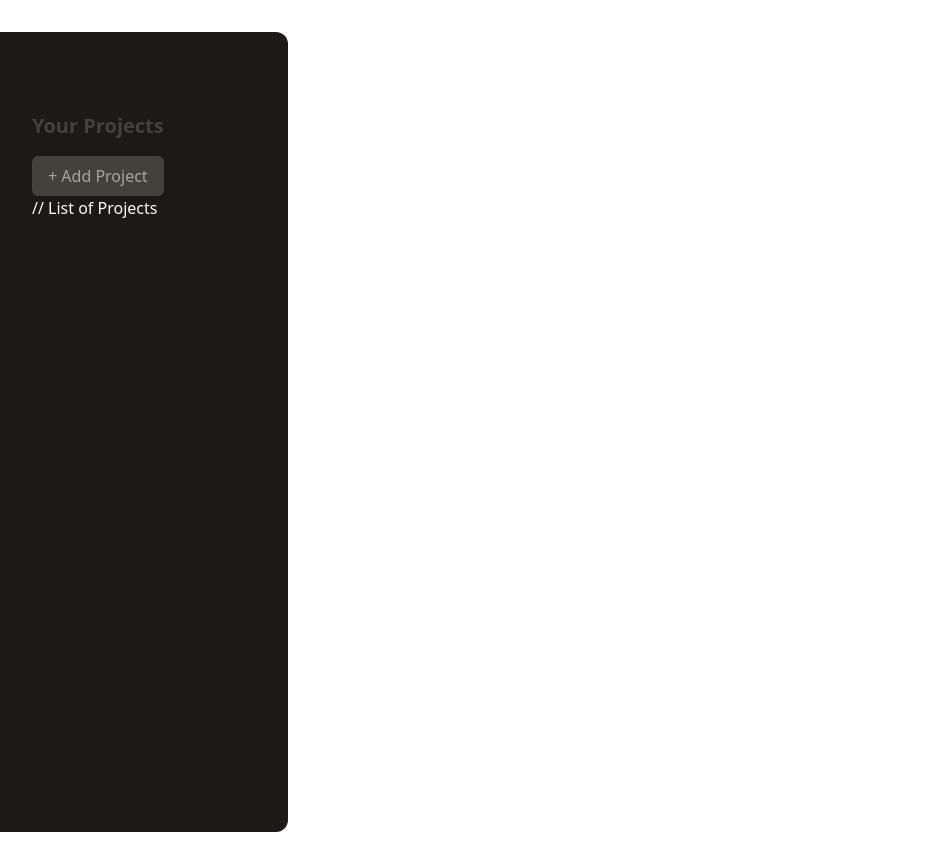
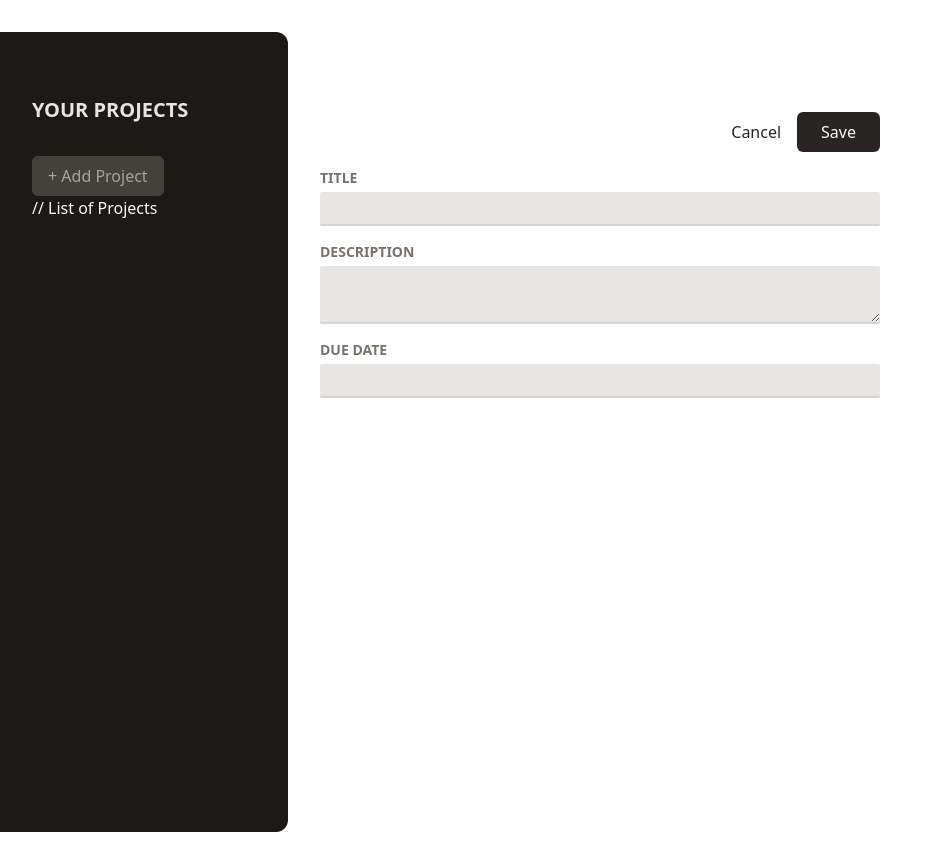
Before and after one commit to himanshm/Project-Management-App, a React (Vite) app: page / in a window 1280 px wide. Shown: the whole page, without its empty margins (0-943 px from the left). Built offline with nearby package versions, Linux system fonts and the light colour scheme.

Commit message:
add new project and input components

```diff
--- a/src/App.tsx
+++ b/src/App.tsx
@@ -1,9 +1,11 @@
-import ProjectSidebar from './components/ProjectSidebar';
+import NewProject from './components/NewProject.tsx';
+import ProjectSidebar from './components/ProjectSidebar.tsx';
 
 function App() {
   return (
     <main className='h-screen my-8 flex gap-8'>
       <ProjectSidebar />
+      <NewProject />
     </main>
   );
 }
--- /dev/null
+++ b/src/components/Input.tsx
@@ -0,0 +1,28 @@
+import { ComponentPropsWithoutRef } from 'react';
+
+type InputProps = {
+  label: string;
+  control: 'input' | 'textarea';
+} & ComponentPropsWithoutRef<'input'> &
+  ComponentPropsWithoutRef<'textarea'>;
+
+function Input({ label, control, ...rest }: InputProps) {
+  const inputClasses =
+    'w-full p-1 border-b-2 rounded-sm border-stone-300 bg-stone-200 text-stone-600 focus:outline-none focus:border-stone-600';
+  return (
+    <p className='flex flex-col gap-1 my-4'>
+      <label
+        className='text-sm font-bold uppercase text-stone-500'
+        htmlFor={rest.id}
+      >
+        {label}
+      </label>
+      {control === 'input' && <input className={inputClasses} {...rest} />}
+      {control === 'textarea' && (
+        <textarea className={inputClasses} {...rest} />
+      )}
+    </p>
+  );
+}
+
+export default Input;
--- /dev/null
+++ b/src/components/NewProject.tsx
@@ -0,0 +1,28 @@
+import Input from './Input.tsx';
+
+function NewProject() {
+  return (
+    <div className='w-[35rem] mt-16'>
+      <menu className='flex items-center justify-end gap-4 my-4'>
+        <li>
+          <button className='text-stone-800 hover:text-stone-950'>
+            Cancel
+          </button>
+        </li>
+        <li>
+          <button className='px-6 py-2 rounded-md bg-stone-800 text-stone-50 hover:bg-stone-950'>
+            Save
+          </button>
+        </li>
+      </menu>
+
+      <div>
+        <Input label='Title' control='input' />
+        <Input label='Description' control='textarea' />
+        <Input label='Due Date' control='input' />
+      </div>
+    </div>
+  );
+}
+
+export default NewProject;
--- a/src/components/ProjectSidebar.tsx
+++ b/src/components/ProjectSidebar.tsx
@@ -1,7 +1,9 @@
 function ProjectSidebar() {
   return (
     <aside className='w-1/3 px-8 py-16 bg-stone-900 text-stone-50 md:w-72 rounded-r-xl'>
-      <h2 className='text-xl font-bold text-stone-700 my-4'>Your Projects</h2>
+      <h2 className='mb-8 font-bold uppercase md:text-xl text-stone-200'>
+        Your Projects
+      </h2>
       <button className='px-4 py-2 text-xs md:text-base rounded-md bg-stone-700 text-stone-400 hover:bg-stone-600 hover:text-stone-100'>
         + Add Project
       </button>
```
Also changed, not shown: 1 other file (tests, documents, lock files or other folders).
